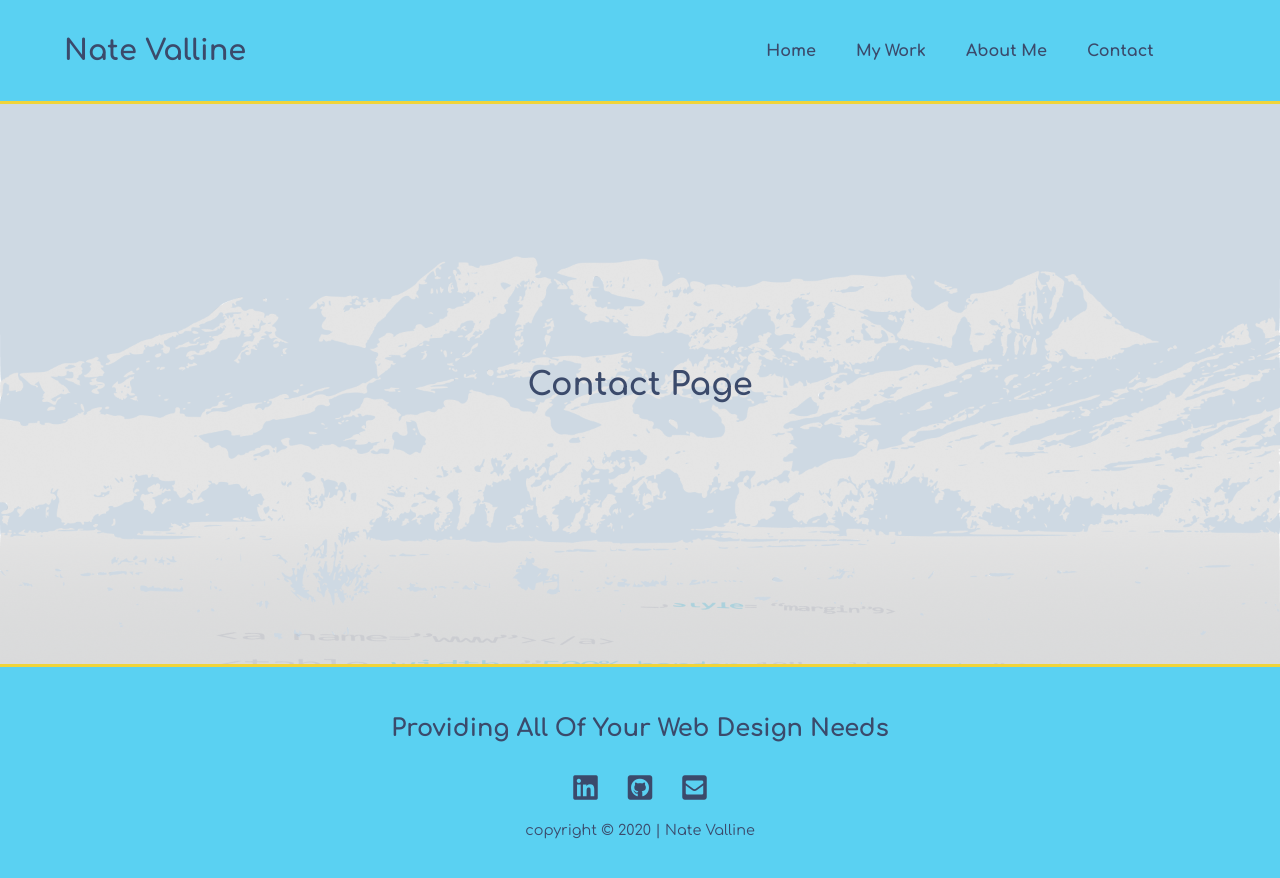
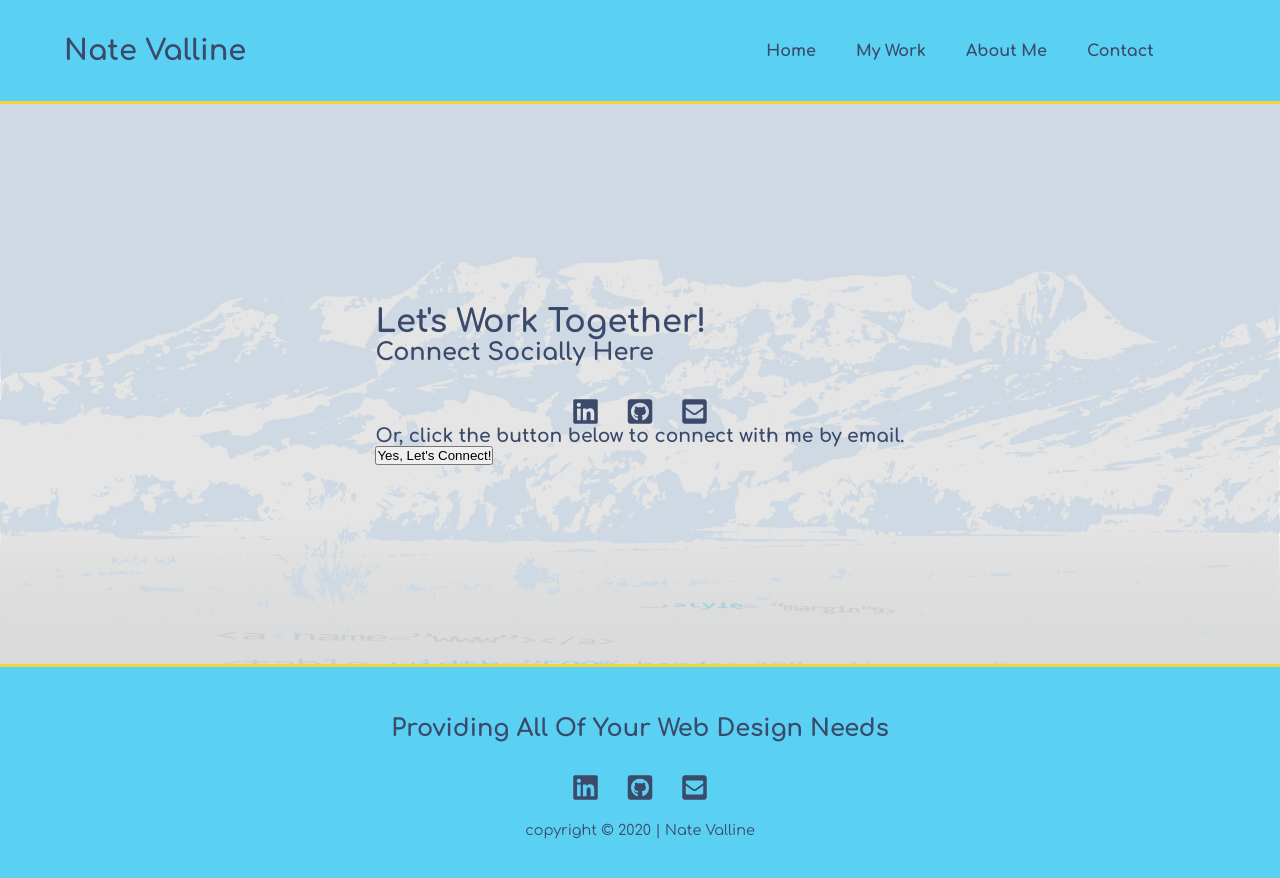
Before and after one commit to nvalline/portfolio-v3, a React (Create React App) app: page /contact in a window 1280 px wide. Shown: the top 878 px of the page. Built offline with nearby package versions, Linux system fonts and the light colour scheme.

Commit message:
adjusted styles & added contact content

```diff
--- a/src/pages/Contact.js
+++ b/src/pages/Contact.js
@@ -1,9 +1,36 @@
 import React from 'react';
+
+import '../styles/contact.css';
 
 function Contact() {
     return (
         <main className="container">
-            <h1>Contact Page</h1>
+            <div className="contact-content">
+                <h1>Let's Work Together!</h1>
+                <h2>Connect Socially Here</h2>
+                <div>
+                    <ul className="socialUL socialContact">
+                        <li>
+                            <a href="https://www.linkedin.com/in/nvalline/">
+                                <i class="fab fa-linkedin"></i>
+                            </a>
+                        </li>
+                        <li>
+                            <a href="https://github.com/nvalline">
+                                <i class="fab fa-github-square"></i>
+                            </a>
+                        </li>
+                        <li>
+                            <a href="mailto: nate@natevalline.com">
+                                <i class="fas fa-envelope-square"></i>
+                            </a>
+                        </li>
+                    </ul>
+                </div>
+                <h3>Or, click the button below to connect with me by email.</h3>
+                <button type="button">Yes, Let's Connect!</button>
+
+            </div>
         </main>
     )
 }
--- a/src/pages/Home.js
+++ b/src/pages/Home.js
@@ -2,7 +2,7 @@ import React from 'react';
 
 import Tagline from '../components/Tagline';
 
-import '../styles/layout.css';
+import '../styles/home.css';
 
 function Home() {
     return (
--- /dev/null
+++ b/src/styles/home.css
@@ -0,0 +1,49 @@
+.main-content {
+    display: flex;
+    justify-content: space-around;
+    align-items: center;
+    width: 85%;
+}
+
+.main-content div {
+    display: flex;
+    justify-content: center;
+}
+
+.tag-block {
+    display: flex;
+    flex-direction: column;
+    justify-content: center;
+    align-items: center;
+    width: 50%;
+  }
+
+  .tag-block h1 {
+      font-size: 2.5em;
+      line-height: 1.5em;
+}
+
+.tag-block button {
+    background-color: #f0d43a;
+    border: 1px solid #bba421;
+    border-radius: 10px;
+    color: #3b4a6b;
+    font-size: 1.2em;
+    margin-top: 1.5em;
+    padding: 0.5em 1.5em;
+  }
+
+  .tag-block button:hover {
+      background-color: #e4d05b;
+      color: #1a3468;
+}
+
+/* Home Image Styles */
+.img-block {
+    max-width: 45%;
+}
+
+.img-home {
+    border-radius: 10px;
+    width: 100%;
+}
--- a/src/styles/layout.css
+++ b/src/styles/layout.css
@@ -52,56 +52,6 @@ nav ul li a:hover {
     align-items: center;
   }
 
-  .main-content {
-      display: flex;
-      justify-content: space-around;
-      align-items: center;
-      width: 85%;
-  }
-
-  .main-content div {
-      display: flex;
-      justify-content: center;
-  }
-
-  .tag-block {
-      display: flex;
-      flex-direction: column;
-      justify-content: center;
-      align-items: center;
-      width: 50%;
-    }
-
-    .tag-block h1 {
-        font-size: 2.5em;
-        line-height: 1.5em;
-  }
-
-  .tag-block button {
-      background-color: #f0d43a;
-      border: 1px solid #bba421;
-      border-radius: 10px;
-      color: #3b4a6b;
-      font-size: 1.2em;
-      margin-top: 1.5em;
-      padding: 0.5em 1.5em;
-    }
-
-    .tag-block button:hover {
-        background-color: #e4d05b;
-        color: #1a3468;
-  }
-
-  /* Home Image Styles */
-  .img-block {
-      max-width: 45%;
-  }
-
-  .img-home {
-      border-radius: 10px;
-      width: 100%;
-  }
-
   /* Footer Styles */
   footer {
       background-color: #5ad1f2;
```
Also changed, not shown: src/img/devices.png (deleted), src/styles/contact.css (added).
